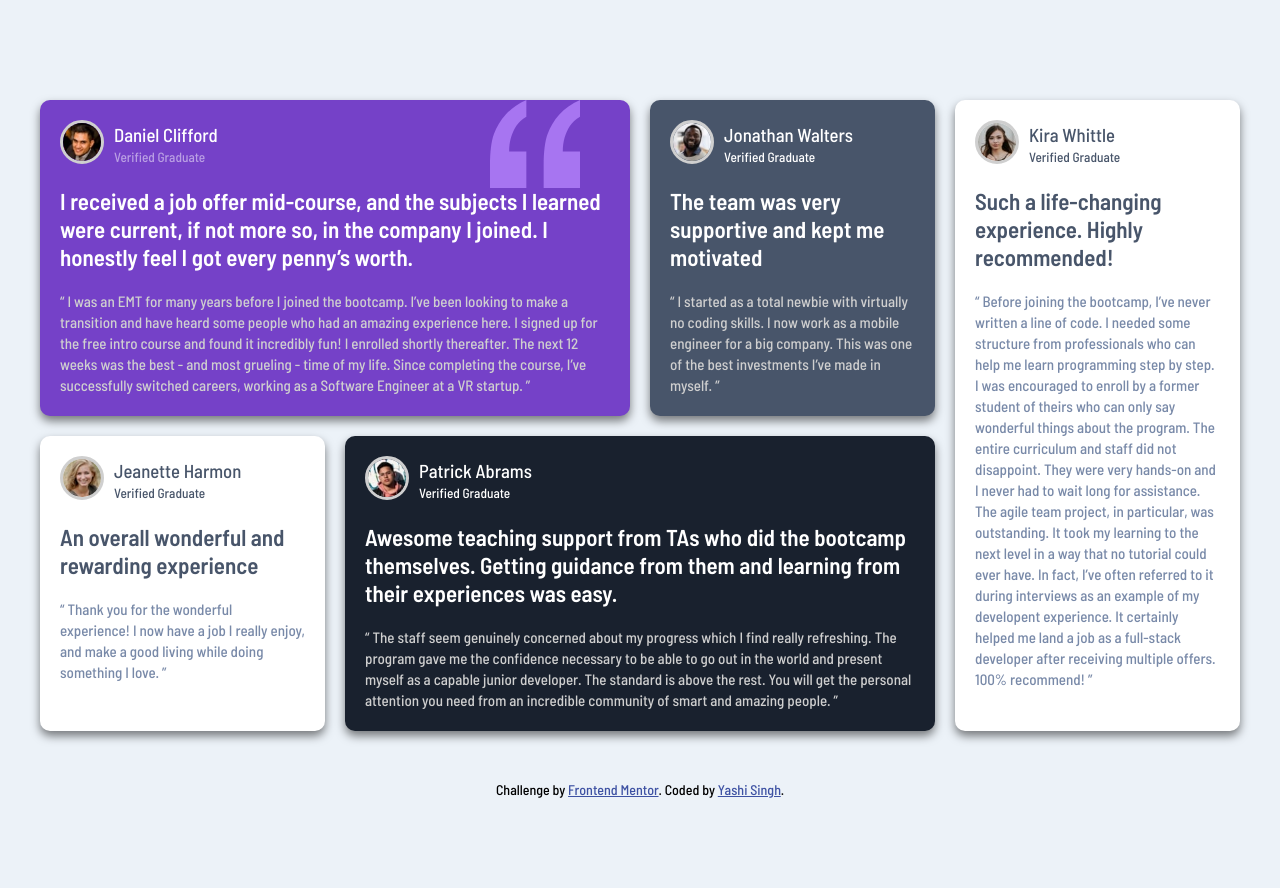
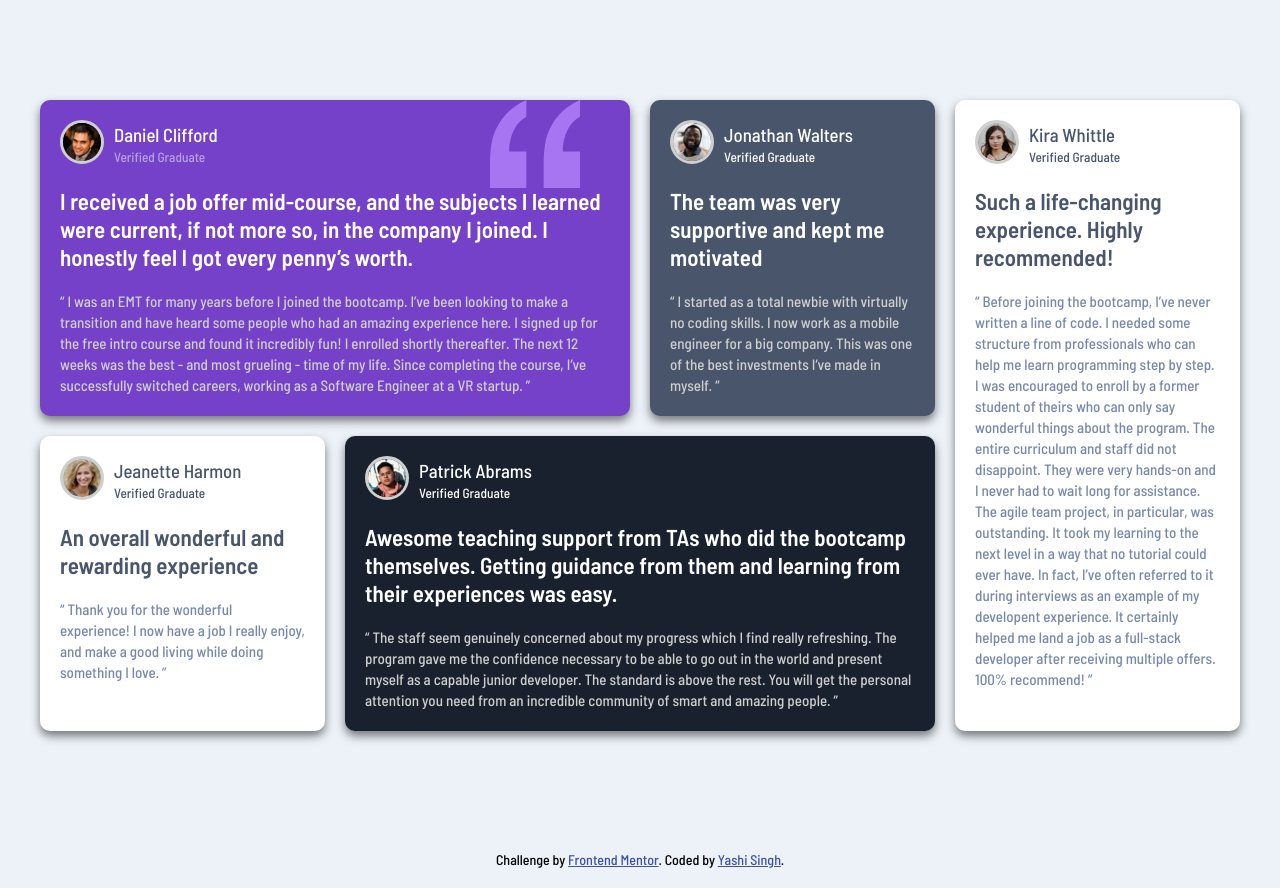
Before and after one commit to Yashi-Singh-9/Testimonials-Grid-Section, a plain HTML site: page index.html in a window 1280 px wide. Before the commit the page ends 800 px from the top, so only its background shows below. Drawn offline with Linux system fonts and the light colour scheme.

Commit message:
Updated CSS File

```diff
--- a/styles.css
+++ b/styles.css
@@ -21,6 +21,8 @@
 body{
     background-color: var(--light-grayish-blue);
     font-family: "Barlow Semi Condensed", sans-serif;
+    display: flex;
+    flex-direction: column;
 }
 
 h1, h2, h3, h4, h5, h6{    font-weight: 500;    }
@@ -90,7 +92,7 @@ p{    line-height: 1.4;     }
 .attribution {
     font-size: 14px;
     text-align: center;
-    margin: -50px auto;
+    margin: 20px;
 }
 
 .attribution a { color: hsl(228, 45%, 44%); }
```
